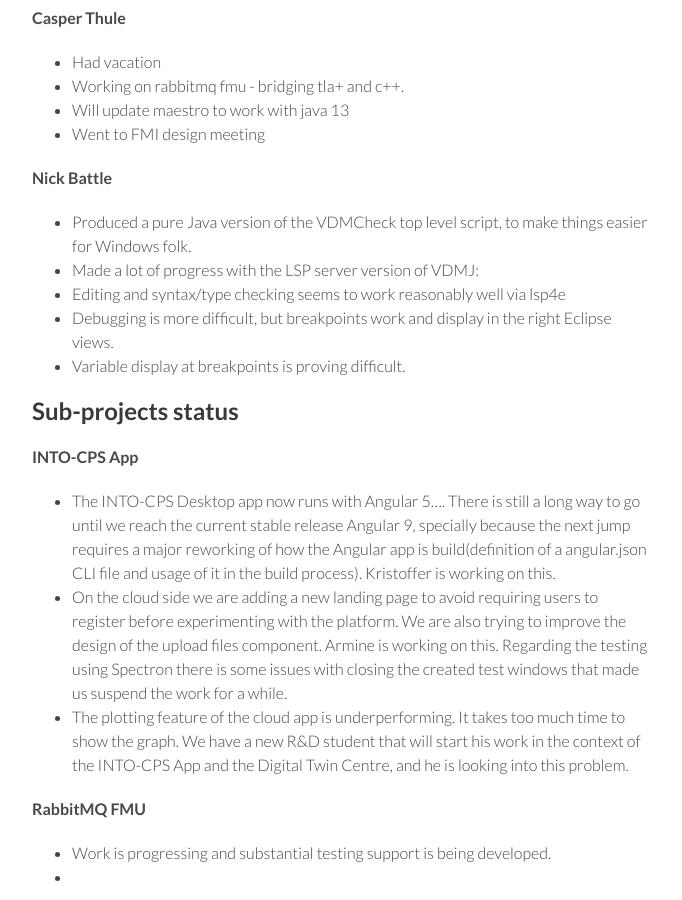
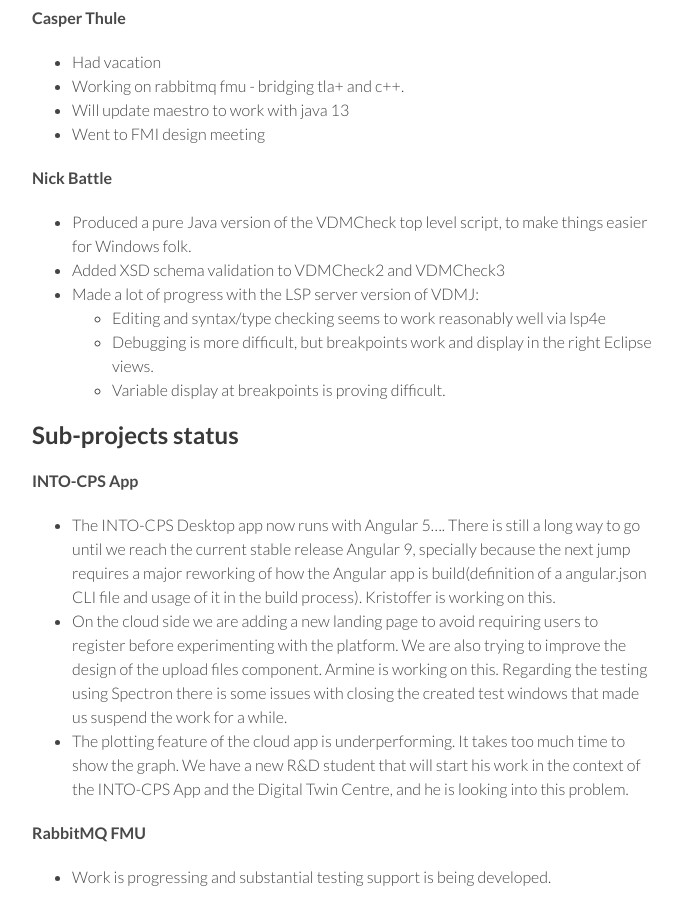
Before and after one commit to digitaltwincentre/digitaltwincentre.github.io, a Jekyll site: the page built from _biweeklies/Biweekly-14.md, in a window 1280 px wide and 900 px high, scrolled down 703 px. Shown: the whole window, without its empty margins (418-1100 px from the left). Built offline with Jekyll 4.4.1, drawn with Linux system fonts in a browser that asks for light colours; nearby versions of some CDN libraries.

Commit message:
Update Biweekly-14.md

```diff
--- a/_biweeklies/Biweekly-14.md
+++ b/_biweeklies/Biweekly-14.md
@@ -39,10 +39,11 @@ In https://overture.au.dk/overture/development/latest/ you can also find the nex
 
 #### Nick Battle
 * Produced a pure Java version of the VDMCheck top level script, to make things easier for Windows folk.
+* Added XSD schema validation to VDMCheck2 and VDMCheck3
 * Made a lot of progress with the LSP server version of VDMJ:
-* Editing and syntax/type checking seems to work reasonably well via lsp4e
-* Debugging is more difficult, but breakpoints work and display in the right Eclipse views.
-* Variable display at breakpoints is proving difficult.
+    * Editing and syntax/type checking seems to work reasonably well via lsp4e
+    * Debugging is more difficult, but breakpoints work and display in the right Eclipse views.
+    * Variable display at breakpoints is proving difficult.
 
 ## Sub-projects status
 
```
